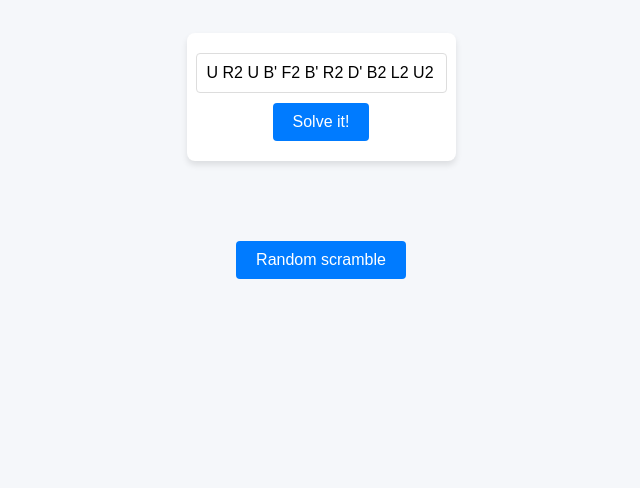
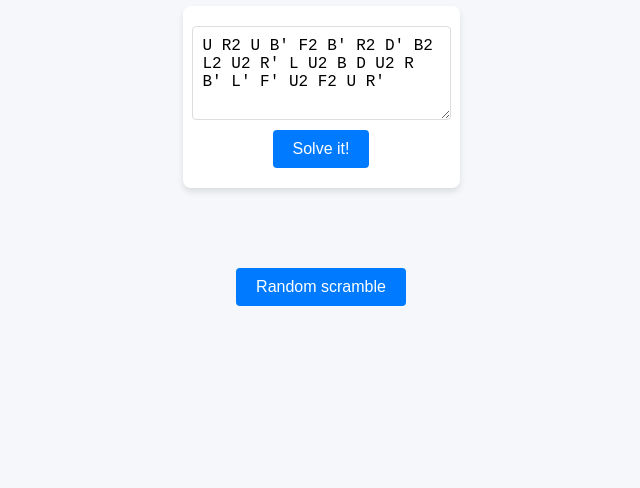
Before and after one commit to natessilva/cube, a plain HTML site: page web/index.html in a window 1280 px wide. Shown: the part 312-800 px from the top of the page, without its empty margins (319-959 px from the left). Drawn offline with Linux system fonts and the light colour scheme; no server answers.

Commit message:
Updated web/index.html: Enhanced UI for Rubik's Cube Solver

```diff
--- a/web/index.html
+++ b/web/index.html
@@ -41,7 +41,7 @@
         align-items: center;
       }
 
-      input[type="text"] {
+      textarea {
         width: 100%;
         max-width: 300px;
         padding: 10px;
@@ -88,12 +88,12 @@
     </header>
 
     <form id="form">
-      <input
-        type="text"
+      <textarea
         id="scramble"
         placeholder="Enter your scramble (e.g., U2 B' L' R' F' D F2 U L' F2)"
         required
-      />
+        rows="4"
+      ></textarea>
       <button id="solvebtn" type="submit">Solve it!</button>
     </form>
 
```
